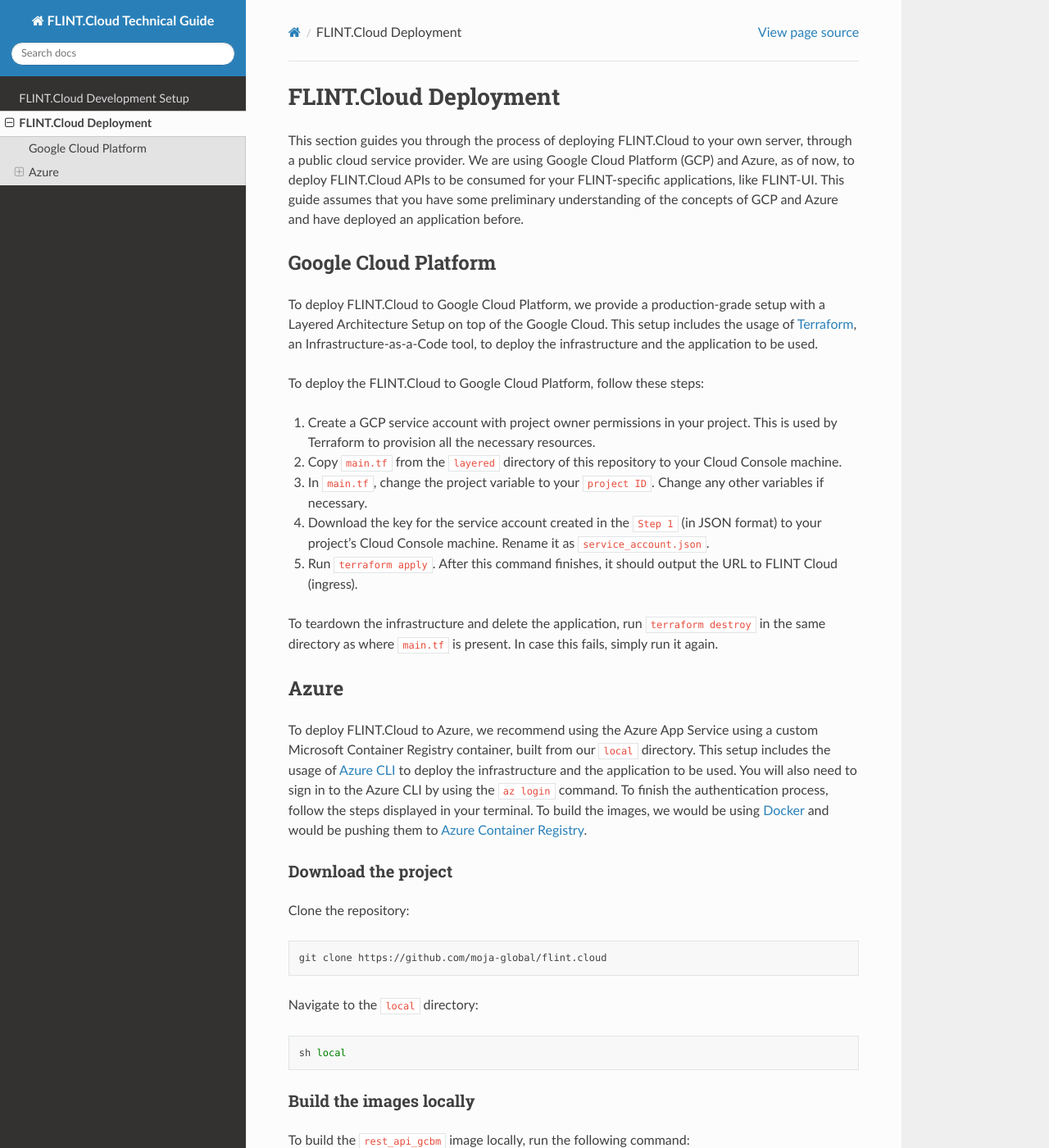
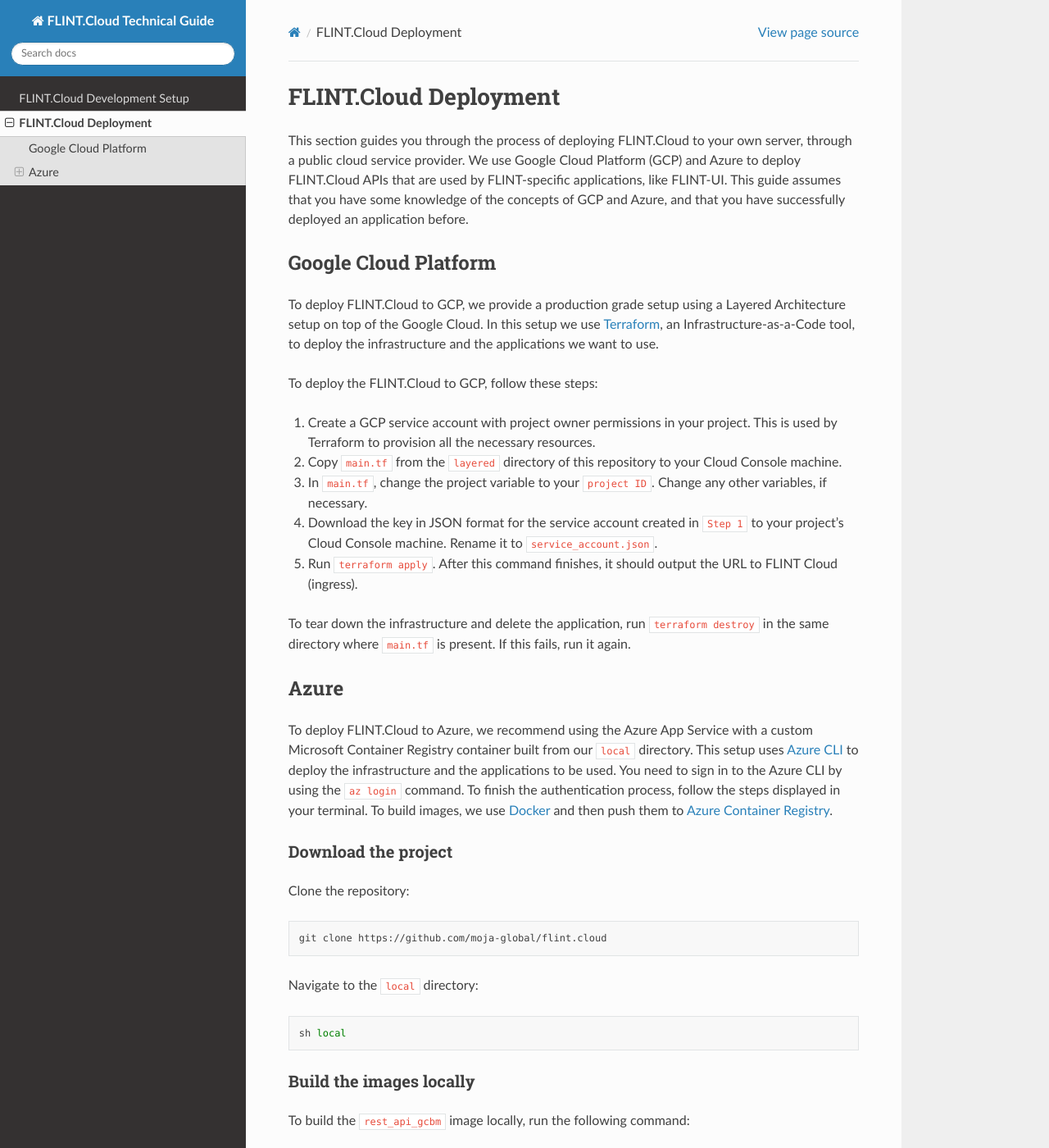
Before and after one commit to moja-global/FLINT.Cloud, a Sphinx documentation site: the page built from docs/deployment/index.rst, in a window 1280 px wide and 1400 px high. Shown: the whole window at 82% size. Built offline with Sphinx 7.4.7 and the Read the Docs theme 2.0.0, drawn with Linux system fonts in a browser that asks for light colours; pages that are not in the unit, such as notebooks, are missing from menus; some of the changed text lies outside the part shown.

Commit message:
make changes

```diff
--- a/docs/deployment/index.rst
+++ b/docs/deployment/index.rst
@@ -4,22 +4,22 @@
 ####################
 
 This section guides you through the process of deploying FLINT.Cloud to
-your own server, through a public cloud service provider. We are using
-Google Cloud Platform (GCP) and Azure, as of now, to deploy FLINT.Cloud
-APIs to be consumed for your FLINT-specific applications, like FLINT-UI.
-This guide assumes that you have some preliminary understanding of the
-concepts of GCP and Azure and have deployed an application before.
+your own server, through a public cloud service provider. We use
+Google Cloud Platform (GCP) and Azure to deploy FLINT.Cloud
+APIs that are used by FLINT-specific applications, like FLINT-UI.
+This guide assumes that you have some knowledge of the
+concepts of GCP and Azure, and that you have successfully deployed an application before.
 
 Google Cloud Platform
 ---------------------
 
-To deploy FLINT.Cloud to Google Cloud Platform, we provide a
-production-grade setup with a Layered Architecture Setup on top of the
-Google Cloud. This setup includes the usage of `Terraform`_, an
+To deploy FLINT.Cloud to GCP, we provide a
+production grade setup using a Layered Architecture setup on top of the
+Google Cloud. In this setup we use `Terraform`_, an
 Infrastructure-as-a-Code tool, to deploy the infrastructure and the
-application to be used.
+applications we want to use.
 
-To deploy the FLINT.Cloud to Google Cloud Platform, follow these steps:
+To deploy the FLINT.Cloud to GCP, follow these steps:
 
 1. Create a GCP service account with project owner permissions in your
    project. This is used by Terraform to provision all the necessary
@@ -27,16 +27,16 @@
 2. Copy ``main.tf`` from the ``layered`` directory of this repository to
    your Cloud Console machine.
 3. In ``main.tf``, change the project variable to your ``project ID``.
-   Change any other variables if necessary.
-4. Download the key for the service account created in the ``Step 1``
-   (in JSON format) to your project's Cloud Console machine. Rename it
-   as ``service_account.json``.
+   Change any other variables, if necessary.
+4. Download the key in JSON format for the service account created in ``Step 1``
+   to your project's Cloud Console machine. Rename it
+   to ``service_account.json``.
 5. Run ``terraform apply``. After this command finishes, it should
    output the URL to FLINT Cloud (ingress).
 
-To teardown the infrastructure and delete the application, run
-``terraform destroy`` in the same directory as where ``main.tf`` is
-present. In case this fails, simply run it again.
+To tear down the infrastructure and delete the application, run
+``terraform destroy`` in the same directory where ``main.tf`` is
+present. If this fails, run it again.
 
 .. _Terraform: https://www.terraform.io/
 
@@ -44,13 +44,12 @@
 -----
 
 To deploy FLINT.Cloud to Azure, we recommend using the Azure App Service
-using a custom Microsoft Container Registry container, built from our
-``local`` directory. This setup includes the usage of `Azure CLI`_ to
-deploy the infrastructure and the application to be used. You will also
-need to sign in to the Azure CLI by using the ``az login`` command. To
+with a custom Microsoft Container Registry container built from our
+``local`` directory. This setup uses `Azure CLI`_ to
+deploy the infrastructure and the applications to be used. You need to
+sign in to the Azure CLI by using the ``az login`` command. To
 finish the authentication process, follow the steps displayed in your
-terminal. To build the images, we would be using `Docker`_ and would be
-pushing them to `Azure Container Registry`_.
+terminal. To build images, we use `Docker`_ and then push them to `Azure Container Registry`_.
 
 Download the project
 ~~~~~~~~~~~~~~~~~~~~
@@ -90,9 +89,9 @@
 Create a resource group
 ~~~~~~~~~~~~~~~~~~~~~~~
 
-You can now prepare resources in Azure to which you can push the image
-and then deploy a container to Azure App Service. You can start by
-creating a resource group in which you want to collect all the
+To push images onto and deploy containers with the Azure App
+Service, you need to first prepare some resources. Start by
+creating a resource group that will collect all your
 resources.
 
 .. code:: sh
@@ -104,7 +103,7 @@
 Create a Container Registry
 ~~~~~~~~~~~~~~~~~~~~~~~~~~~
 
-You can now push the image to Azure Container Registry from which App
+You can now push the image to Azure Container Registry so that App
 Service can deploy it. Create an Azure Container Registry to push your
 images to:
 
@@ -169,8 +168,8 @@
    az appservice plan create --name myAppServicePlan --resource-group myResourceGroup --is-linux
 
 Create the web app with the ``az webpp create`` command. Since we are
-deploying two images to two different web apps, you would need to
-specify the commands twice. To deploy, ``rest_api_gcbm`` to the first
+deploying two images to two different web apps, you need to
+enter these commands twice. To deploy ``rest_api_gcbm`` to the first
 web app and ``rest_api_flint.example`` to the second web app, run the
 following commands:
 
@@ -180,7 +179,7 @@
    az webapp create --resource-group myResourceGroup --plan myAppServicePlan --name <app-name-2> --deployment-container-image-name <registry-name>.azurecr.io/rest_api_flint.example:latest
 
 Use the ``az webapp config appsettings set`` to set the
-``WEBSITES_PORT`` environment variable as expected by the app code. In
+``WEBSITES_PORT`` environment variable. In
 our case, the port to be exposed is ``8080``.
 
 .. code:: sh
@@ -248,9 +247,9 @@
    az webapp config container set --name <app-name-2> --resource-group myResourceGroup --docker-custom-image-name <registry-name>.azurecr.io/rest_api_flint.example:latest --docker-registry-server-url https://<registry-name>.azurecr.io
 
 Replace ``<app-name-1>`` and ``<app-name-2>`` with the name of your web
-app and replace ``<registry-name>`` in two places with the name of your
+app, and replace all instances of ``<registry-name>`` with the name of your
 registry. When the ``az webapp config container set`` command completes,
-the web app should be running in the container on App Service.
+the web app is running in the container on App Service.
 
 To test the app, browse to ``https://<app-name>.azurewebsites.net``,
 replacing ``<app-name>`` with the name of your web app. To clean up the
```
Also changed, not shown: other parts of docs/deployment/index.rst (+3 -3 lines).
